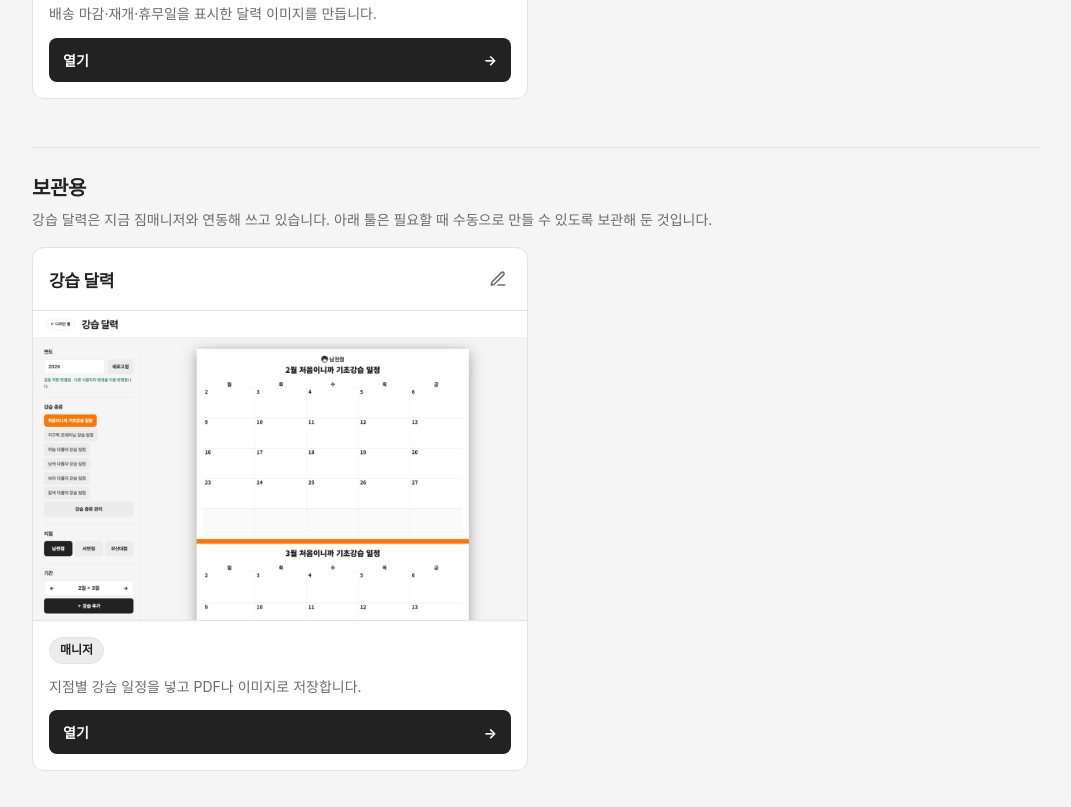
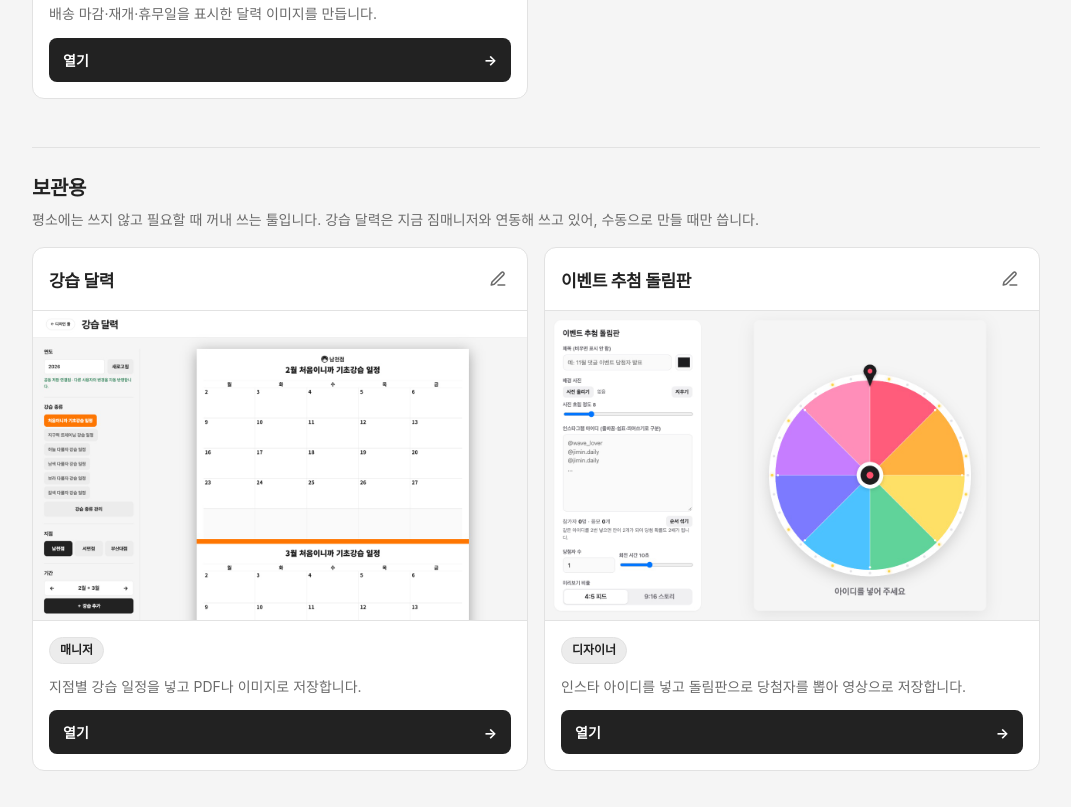
Before and after one commit to igoodimin/waverock-design-tools, a plain HTML site: page index.html in a window 1280 px wide. Shown: the part 1066-1873 px from the top of the page, without its empty margins (104-1175 px from the left). Drawn offline with Linux system fonts and the light colour scheme; a web font is replaced by a local one.

Commit message:
이벤트 추첨 돌림판 카드를 보관용에 추가
Co-Authored-By: Claude Opus 5.5 <noreply@anthropic.com>

```diff
--- a/index.html
+++ b/index.html
@@ -69,7 +69,7 @@
   <section id="archive-sec" hidden>
     <hr class="divider">
     <h2 class="sec-title">보관용</h2>
-    <p class="sec-note">강습 달력은 지금 짐매니저와 연동해 쓰고 있습니다. 아래 툴은 필요할 때 수동으로 만들 수 있도록 보관해 둔 것입니다.</p>
+    <p class="sec-note">평소에는 쓰지 않고 필요할 때 꺼내 쓰는 툴입니다. 강습 달력은 지금 짐매니저와 연동해 쓰고 있어, 수동으로 만들 때만 씁니다.</p>
     <ul class="tools" id="archive"></ul>
   </section>
   <p id="load-error" hidden>목록을 불러오지 못했어요. 새로고침해 주세요.</p>
--- a/tools.json
+++ b/tools.json
@@ -37,5 +37,15 @@
     "url": "https://igoodimin.github.io/waverock-class-calendar/",
     "thumbnail": "thumbs/class-calendar.jpg",
     "archived": true
+  },
+  {
+    "name": "이벤트 추첨 돌림판",
+    "tags": [
+      "디자이너"
+    ],
+    "description": "인스타 아이디를 넣고 돌림판으로 당첨자를 뽑아 영상으로 저장합니다.",
+    "url": "https://igoodimin.github.io/waverock-event-roulette/",
+    "thumbnail": "thumbs/event-roulette.jpg",
+    "archived": true
   }
 ]
```
Also changed, not shown: thumbs/event-roulette.jpg (added).
